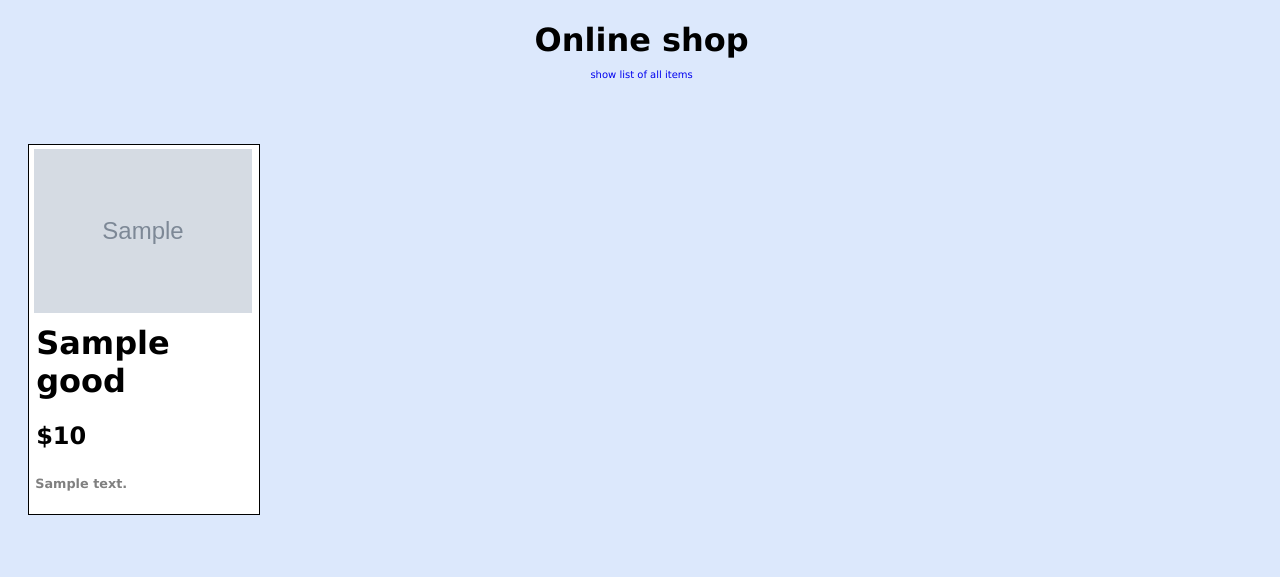
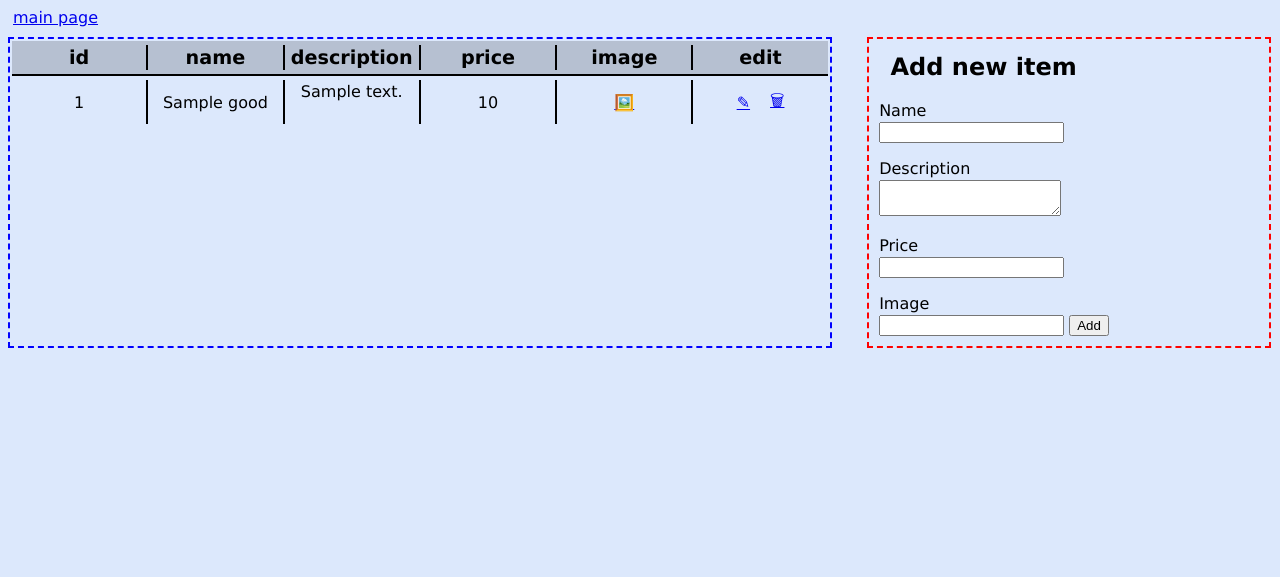
Before and after one commit to ritusya/lab4, a PHP site: page /list.php in a window 1280 px wide. Shown: the top 577 px of the page. Run offline with PHP 8.4, Linux system fonts and the light colour scheme; tables that the repository leaves empty or names only in its code hold one stand-in row (values such as "Sample post"); grey boxes marked "Sample" are stand-in pictures.

Commit message:
Update list.php

```diff
--- a/list.php
+++ b/list.php
@@ -2,9 +2,9 @@
   require_once 'connect.php';
   $goods = mysqli_query($connect, "SELECT * FROM `goods`");
   $goods = mysqli_fetch_all($goods);
-//  echo "<pre>";
-//  print_r($goods);
-//  echo "</pre>";
+  // echo "<pre>";
+  // print_r($goods);
+  // echo "</pre>";
 ?>
 
 <!DOCTYPE html>
@@ -17,30 +17,44 @@
   <title>online shop</title>
 </head>
 <body>
-   <h1 class="title"> Online shop</h1>
-   <div class="list">
-       <a class="list" href="list.php">show list of all items</a>
-   </div>
-    <div class="goods">
+  <a href="index.php" class="main-page">main page</a>
+   <div class="box">
+    <table class="table">
+        <tr class="tr-head">
+            <th class="t-id">id</th>
+            <th>name</th>
+            <th>description</th>
+            <th>price</th>
+            <th>image</th>
+            <th>edit</th>
+        </tr>
         <?php
-        foreach ($goods as $item) {
+          foreach ($goods as $item) {
+            echo '
+            <tr>
+                <td class="td-edit">'.$item[0].'</td>
+                <td class="td-edit">'.$item[1].'</td>
+                <td>'.$item[2].'</td>
+                <td class="td-edit">'.$item[3].'</td>
+                <td class="td-edit"><a href="'.$item[4].'">🖼️</a></td>
+                <td class="td-edit"><a href="update-form.php?id='. $item[0].'">&#9998</a><p>he</p><a href="delete.php?id='. $item[0].'">&#128465</a></td>
+            </tr>
+            ';
+          }
         ?>
-
-        <div class="card">
-            <div class="item-image">
-                <img src="<?php echo $item[4] ?>" alt="">
-            </div>
-            <div class="item-info">
-                <h1><?php echo $item[1] ?></h1>
-                <h2>$<?php echo $item[3] ?></h2>
-            </div>
-            <h4><?php echo $item[2] ?></h4>
-
-        </div>
-        <?php } ?>
-
+    </table>
+    <form action="create.php" method="post">
+       <h2>Add new item</h2>
+        <p>Name</p>
+        <input type="text" name="title">
+        <p>Description</p>
+        <textarea name="description"></textarea>
+        <p>Price</p>
+        <input type="number" name="price">
+        <p>Image</p>
+        <input type="text" name="image">
+        <button type="submit">Add</button>
+    </form>
     </div>
-
-
 </body>
 </html>
```
